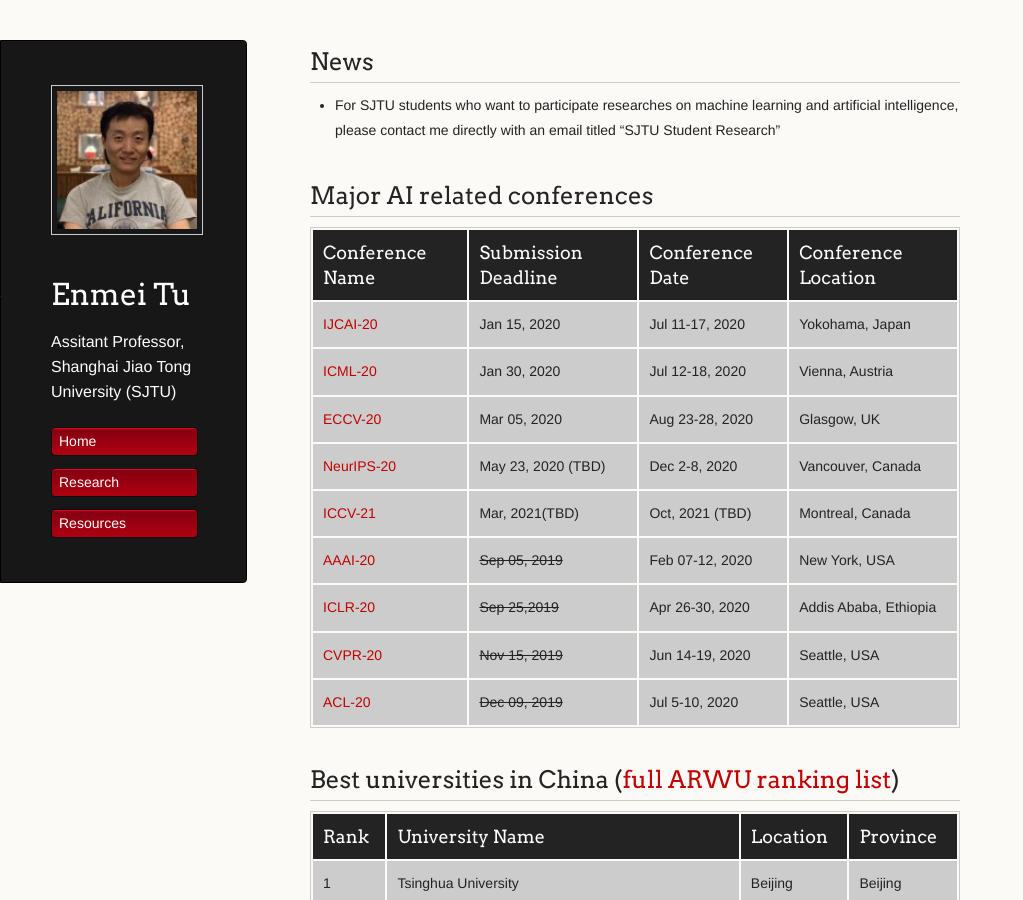
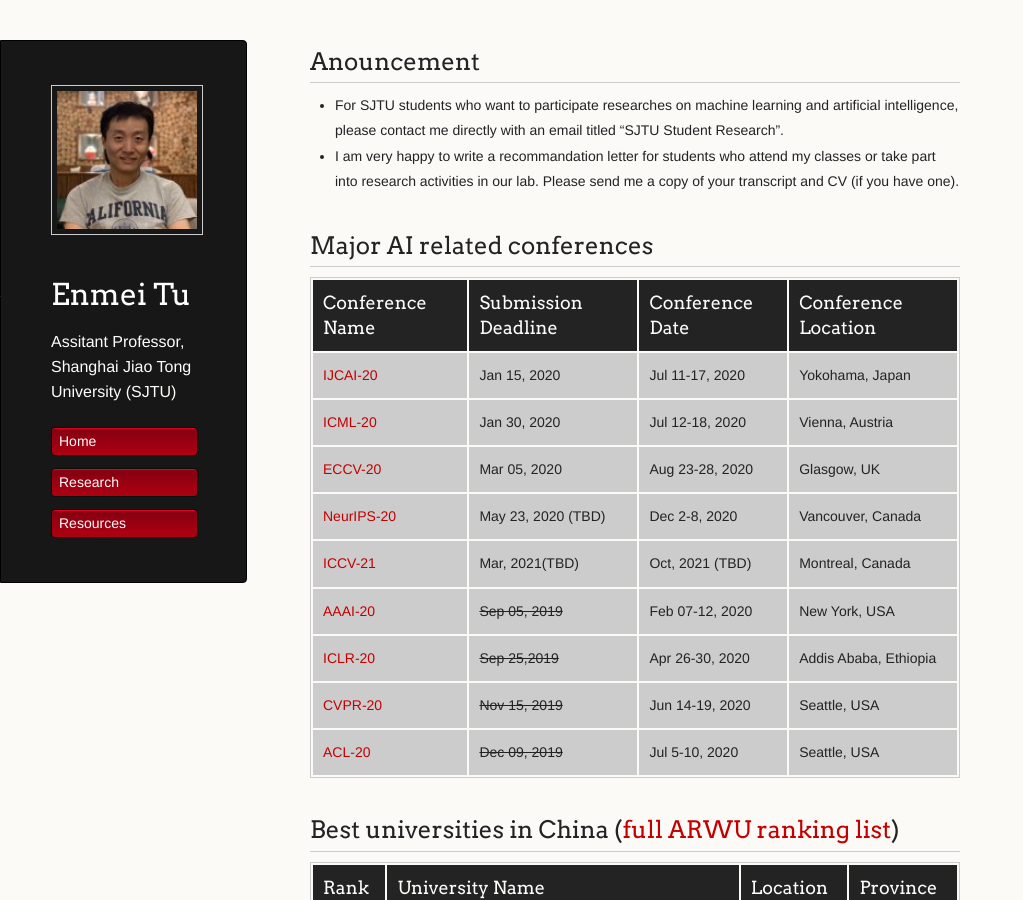
Before and after one commit to hellotem/enmeitu.github.io, a Jekyll site: the page built from resource/index.md, in a window 1280 px wide and 900 px high. Shown: the whole window, without its empty margins (0-1023 px from the left). Built offline with Jekyll 4.4.1, drawn with Linux system fonts in a browser that asks for light colours; our own code applies the rules of GitHub Pages for plain Markdown files.

Commit message:
Update index.md

```diff
--- a/resource/index.md
+++ b/resource/index.md
@@ -1,8 +1,9 @@
 ---
 layout: default
 ---
-## News
-*  For SJTU students who want to participate researches on machine learning and artificial intelligence, please contact me directly with an email titled "SJTU Student Research"
+## Anouncement
+*  For SJTU students who want to participate researches on machine learning and artificial intelligence, please contact me directly with an email titled "SJTU Student Research".
+* I am very happy to write a recommandation letter for students who attend my classes or take part into research activities in our lab. Please send me a copy of your transcript and CV (if you have one).
 
 ## Major AI related conferences
 
```
